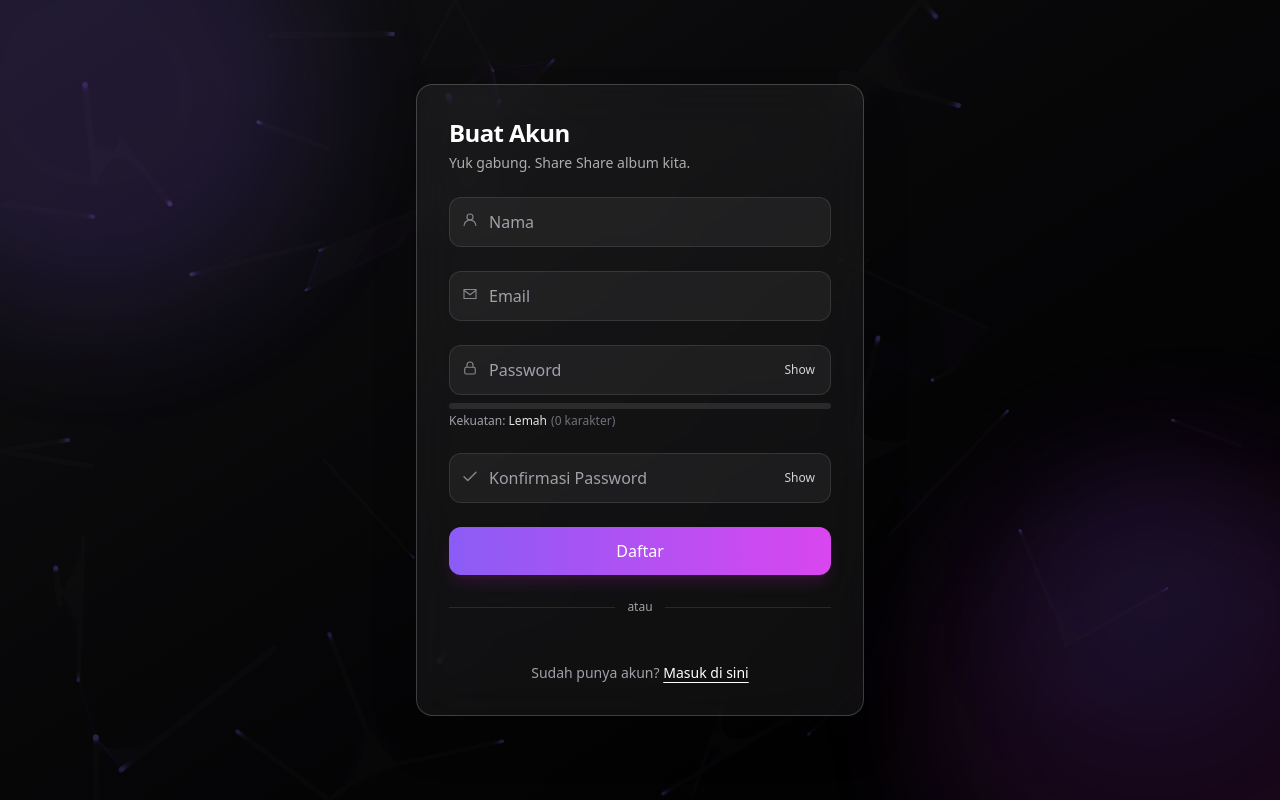
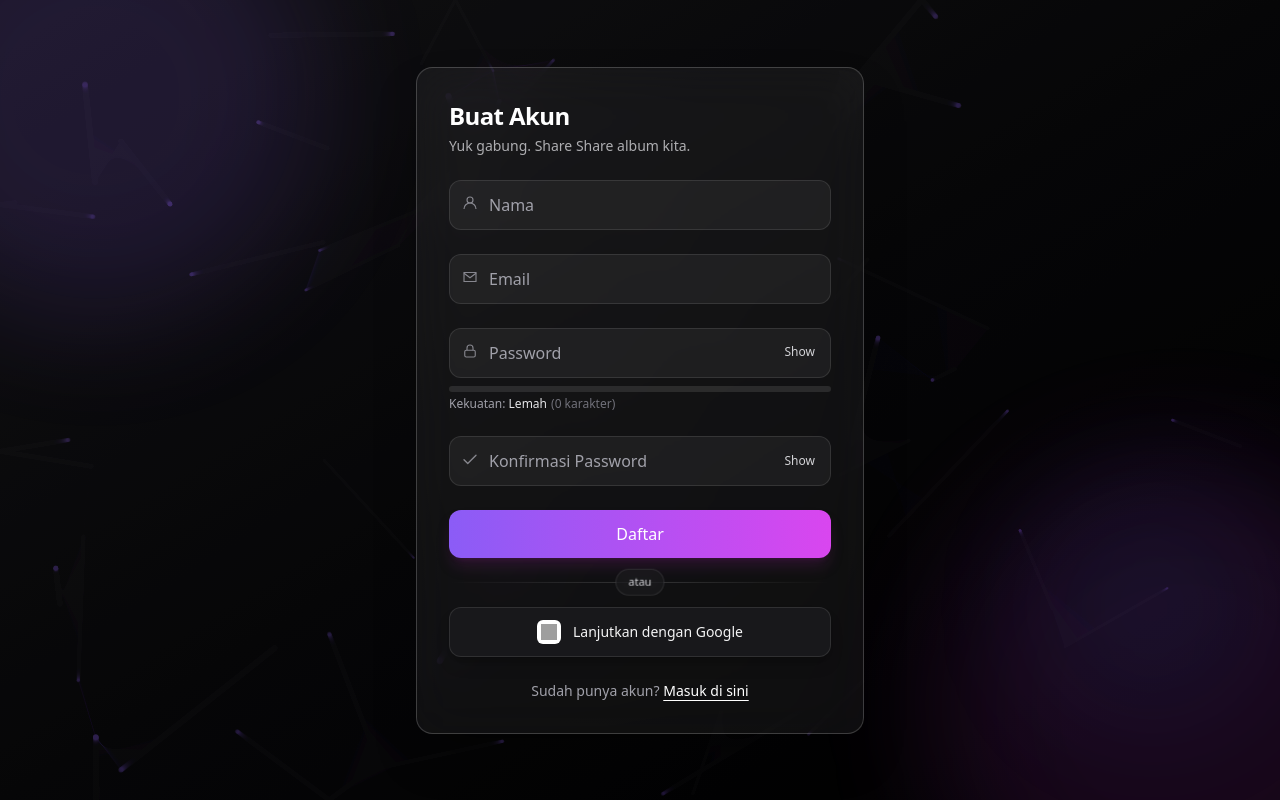
Before and after one commit to farrelabennaya/Sharebum-Fe, a React (Vite) app: page /register in a window 1280 px wide. Built offline with nearby package versions, Linux system fonts and the light colour scheme; grey boxes are pictures that could not be loaded.

Commit message:
Google button fix

```diff
--- a/src/pages/Login.jsx
+++ b/src/pages/Login.jsx
@@ -56,10 +56,12 @@ export default function Login({ embedded = false }) {
   useEffect(() => {
     if (ready && googleBtnRef.current) {
       renderButton(googleBtnRef.current, {
-        theme: "filled_black", // biar match UI
+        theme: "filled_black",
         size: "large",
         shape: "pill",
-        width: 310, // atau biarkan auto
+        text: "signin_with",
+        logo_alignment: "left",
+        width: "100%", // penting biar area klik/DOM pas
       });
     }
   }, [ready, renderButton]);
@@ -149,8 +151,16 @@ export default function Login({ embedded = false }) {
               ].join(" ")}
             >
               <svg width="18" height="18" viewBox="0 0 24 24" fill="none">
-                <path d="M4 6h16v12H4z" stroke="currentColor" strokeWidth="1.5" />
-                <path d="m4 7 8 6 8-6" stroke="currentColor" strokeWidth="1.5" />
+                <path
+                  d="M4 6h16v12H4z"
+                  stroke="currentColor"
+                  strokeWidth="1.5"
+                />
+                <path
+                  d="m4 7 8 6 8-6"
+                  stroke="currentColor"
+                  strokeWidth="1.5"
+                />
               </svg>
             </span>
             <label
@@ -240,7 +250,9 @@ export default function Login({ embedded = false }) {
               type="button"
               onClick={() => setShowPass((v) => !v)}
               className="absolute right-2 top-[0.8rem] transition-all duration-200 rounded-lg px-2 py-1 text-xs text-zinc-300 hover:text-white hover:bg-white/10 peer-focus:top-[1.05rem] peer-[&:not(:placeholder-shown)]:top-[1.05rem]"
-              aria-label={showPass ? "Sembunyikan password" : "Tampilkan password"}
+              aria-label={
+                showPass ? "Sembunyikan password" : "Tampilkan password"
+              }
             >
               {showPass ? "Hide" : "Show"}
             </button>
@@ -255,10 +267,16 @@ export default function Login({ embedded = false }) {
         {/* Options + Submit */}
         <div className="flex items-center justify-between text-sm">
           <label className="inline-flex items-center gap-2 select-none text-zinc-300">
-            <input type="checkbox" className="size-4 rounded border-white/20 bg-white/5" />
+            <input
+              type="checkbox"
+              className="size-4 rounded border-white/20 bg-white/5"
+            />
             Ingat saya
           </label>
-          <Link to="/forgot" className="text-zinc-300 hover:text-white underline underline-offset-4">
+          <Link
+            to="/forgot"
+            className="text-zinc-300 hover:text-white underline underline-offset-4"
+          >
             Lupa password?
           </Link>
         </div>
@@ -277,9 +295,25 @@ export default function Login({ embedded = false }) {
           <span className="pointer-events-none absolute inset-0 translate-y-[-100%] bg-gradient-to-b from-white/20 to-transparent opacity-0 transition group-hover:opacity-100 group-hover:translate-y-0" />
           <span className="inline-flex items-center justify-center gap-2 font-medium">
             {loading && (
-              <svg className="size-4 animate-spin" viewBox="0 0 24 24" fill="none">
-                <circle className="opacity-25" cx="12" cy="12" r="10" stroke="currentColor" strokeWidth="3"></circle>
-                <path className="opacity-75" d="M4 12a8 8 0 0 1 8-8" stroke="currentColor" strokeWidth="3"></path>
+              <svg
+                className="size-4 animate-spin"
+                viewBox="0 0 24 24"
+                fill="none"
+              >
+                <circle
+                  className="opacity-25"
+                  cx="12"
+                  cy="12"
+                  r="10"
+                  stroke="currentColor"
+                  strokeWidth="3"
+                ></circle>
+                <path
+                  className="opacity-75"
+                  d="M4 12a8 8 0 0 1 8-8"
+                  stroke="currentColor"
+                  strokeWidth="3"
+                ></path>
               </svg>
             )}
             {loading ? "Memproses…" : "Masuk"}
@@ -287,23 +321,95 @@ export default function Login({ embedded = false }) {
         </button>
 
         {/* --- Separator + Google Button --- */}
-        <div className="relative">
-          <div className="my-2 h-px bg-white/10" />
-          <div className="absolute -top-3 left-1/2 -translate-x-1/2 bg-white/5 px-2 text-xs text-zinc-400">
+        <div className="relative my-4">
+          <div className="h-px bg-gradient-to-r from-transparent via-white/15 to-transparent" />
+          <span
+            className="absolute left-1/2 top-1/2 -translate-x-1/2 -translate-y-1/2
+                   rounded-full border border-white/10 bg-zinc-900/70 px-3 py-1
+                   text-[11px] font-medium text-zinc-300 backdrop-blur"
+          >
             atau
-          </div>
+          </span>
         </div>
 
-        <div className="flex flex-col items-center gap-3">
-          <div ref={googleBtnRef} className="w-full flex justify-center" />
-          {gLoading && (
-            <div className="text-xs text-zinc-400">Memproses login Google…</div>
-          )}
+        {/* Wrapper relatif: simpan tombol GIS tak terlihat + tombol custom terlihat */}
+        <div className="relative">
+          {/* 1) Tombol GIS (ID token) disembunyikan tapi tetap ada di DOM */}
+          <div
+            ref={googleBtnRef}
+            className={[
+              "absolute inset-0 opacity-0 pointer-events-none",
+              // pastikan ukurannya full biar area kliknya sinkron kalau dibutuhkan
+              "[&>div]:w-full [&>div>div]:w-full",
+            ].join(" ")}
+          />
+
+          {/* 2) Tombol custom yang tampil — klik ini memicu klik tombol GIS */}
+          <button
+            type="button"
+            onClick={() => {
+              // cari elemen tombol dari GIS dan trigger click
+              const btn =
+                googleBtnRef.current?.querySelector('div[role="button"]') ||
+                googleBtnRef.current?.firstElementChild;
+              btn?.dispatchEvent(
+                new MouseEvent("click", {
+                  bubbles: true,
+                  cancelable: true,
+                  view: window,
+                })
+              );
+            }}
+            disabled={gLoading || !ready}
+            className={[
+              "w-full inline-flex items-center justify-center gap-3 rounded-xl px-4 py-3",
+              "bg-zinc-900 hover:bg-zinc-800 border border-white/10",
+              "text-zinc-100 text-sm transition",
+              "shadow-lg shadow-black/20",
+              "disabled:opacity-60 disabled:cursor-not-allowed",
+              "focus:outline-none focus:ring-2 focus:ring-white/20 active:scale-[0.99]",
+            ].join(" ")}
+          >
+            <span className="inline-grid place-items-center w-6 h-6 rounded-md bg-white">
+              <img
+                src="https://www.gstatic.com/images/branding/product/2x/googleg_48dp.png"
+                alt=""
+                className="w-4 h-4"
+              />
+            </span>
+            <span className="font-medium">Login dengan Google</span>
+
+            {gLoading && (
+              <svg
+                className="ml-auto size-4 animate-spin"
+                viewBox="0 0 24 24"
+                fill="none"
+                aria-hidden
+              >
+                <circle
+                  cx="12"
+                  cy="12"
+                  r="10"
+                  stroke="currentColor"
+                  strokeWidth="3"
+                  opacity=".25"
+                />
+                <path
+                  d="M4 12a8 8 0 0 1 8-8"
+                  stroke="currentColor"
+                  strokeWidth="3"
+                />
+              </svg>
+            )}
+          </button>
         </div>
 
         <p className="text-sm text-zinc-400 text-center">
           Belum punya akun?{" "}
-          <Link to="/register" className="text-white underline underline-offset-4 hover:opacity-90">
+          <Link
+            to="/register"
+            className="text-white underline underline-offset-4 hover:opacity-90"
+          >
             Bikin di sini
           </Link>
         </p>
@@ -315,7 +421,10 @@ export default function Login({ embedded = false }) {
 
   return (
     <div className="relative min-h-svh flex items-center justify-center overflow-hidden bg-gradient-to-br from-zinc-900 via-zinc-950 to-black">
-      <div aria-hidden className="absolute inset-0 -z-10 overflow-hidden pointer-events-none">
+      <div
+        aria-hidden
+        className="absolute inset-0 -z-10 overflow-hidden pointer-events-none"
+      >
         <div className="absolute -top-40 -left-40 w-96 h-96 rounded-full bg-violet-500/20 blur-3xl animate-pulse" />
         <div className="absolute -bottom-48 -right-32 w-[28rem] h-[28rem] rounded-full bg-fuchsia-500/15 blur-3xl animate-pulse delay-1000" />
       </div>
--- a/src/pages/Register.jsx
+++ b/src/pages/Register.jsx
@@ -115,6 +115,7 @@ export default function Register() {
   const [err, setErr] = useState(null);
   const [fieldErrs, setFieldErrs] = useState({});
   const [busy, setBusy] = useState(false);
+  const [gLoading, setGLoading] = useState(false);
   const nav = useNavigate();
 
   useEffect(() => {
@@ -187,16 +188,26 @@ export default function Register() {
   // === GOOGLE LOGIN (render tombol + callback) ===
   useEffect(() => {
     if (!GOOGLE_CLIENT_ID) return;
-    if (!window.google || !window.google.accounts || !document.getElementById("gsi-btn-reg")) return;
+    if (
+      !window.google ||
+      !window.google.accounts ||
+      !document.getElementById("gsi-btn-reg")
+    )
+      return;
 
     const handleCredentialResponse = async (res) => {
-      // res.credential = id_token
       try {
-        const out = await apiPost("/api/auth/google", { id_token: res.credential });
+        setErr(null);
+        setGLoading(true); // ← start loading
+        const out = await apiPost("/api/auth/google", {
+          id_token: res.credential,
+        });
         localStorage.setItem("token", out.token);
         nav("/dashboard");
       } catch (e) {
         setErr(String(e?.message || "Login Google gagal"));
+      } finally {
+        setGLoading(false); // ← stop loading
       }
     };
 
@@ -208,14 +219,17 @@ export default function Register() {
     });
 
     // render button
-    window.google.accounts.id.renderButton(document.getElementById("gsi-btn-reg"), {
-      theme: "filled_black",
-      size: "large",
-      shape: "pill",
-      text: "continue_with",
-      logo_alignment: "left",
-      width: 310,
-    });
+    window.google.accounts.id.renderButton(
+      document.getElementById("gsi-btn-reg"),
+      {
+        theme: "filled_black",
+        size: "large",
+        shape: "pill",
+        text: "continue_with",
+        logo_alignment: "left",
+        width: "100%", // ← dari 310 jadi full-width
+      }
+    );
 
     // optional: One Tap
     // window.google.accounts.id.prompt();
@@ -314,8 +328,18 @@ export default function Register() {
               ].join(" ")}
             >
               <svg width="18" height="18" viewBox="0 0 24 24" fill="none">
-                <circle cx="12" cy="8" r="4" stroke="currentColor" strokeWidth="1.5" />
-                <path d="M4 20a8 8 0 0 1 16 0" stroke="currentColor" strokeWidth="1.5" />
+                <circle
+                  cx="12"
+                  cy="8"
+                  r="4"
+                  stroke="currentColor"
+                  strokeWidth="1.5"
+                />
+                <path
+                  d="M4 20a8 8 0 0 1 16 0"
+                  stroke="currentColor"
+                  strokeWidth="1.5"
+                />
               </svg>
             </span>
             <label
@@ -360,8 +384,16 @@ export default function Register() {
               ].join(" ")}
             >
               <svg width="18" height="18" viewBox="0 0 24 24" fill="none">
-                <path d="M4 6h16v12H4z" stroke="currentColor" strokeWidth="1.5" />
-                <path d="m4 7 8 6 8-6" stroke="currentColor" strokeWidth="1.5" />
+                <path
+                  d="M4 6h16v12H4z"
+                  stroke="currentColor"
+                  strokeWidth="1.5"
+                />
+                <path
+                  d="m4 7 8 6 8-6"
+                  stroke="currentColor"
+                  strokeWidth="1.5"
+                />
               </svg>
             </span>
             <label
@@ -409,8 +441,20 @@ export default function Register() {
                 ].join(" ")}
               >
                 <svg width="18" height="18" viewBox="0 0 24 24" fill="none">
-                  <rect x="5" y="11" width="14" height="9" rx="2" stroke="currentColor" strokeWidth="1.5" />
-                  <path d="M8 11V8a4 4 0 0 1 8 0v3" stroke="currentColor" strokeWidth="1.5" />
+                  <rect
+                    x="5"
+                    y="11"
+                    width="14"
+                    height="9"
+                    rx="2"
+                    stroke="currentColor"
+                    strokeWidth="1.5"
+                  />
+                  <path
+                    d="M8 11V8a4 4 0 0 1 8 0v3"
+                    stroke="currentColor"
+                    strokeWidth="1.5"
+                  />
                 </svg>
               </span>
               <label
@@ -433,7 +477,9 @@ export default function Register() {
                   "top-[0.8rem] transition-all duration-200",
                   "peer-focus:top-[1.05rem] peer-[&:not(:placeholder-shown)]:top-[1.05rem]",
                 ].join(" ")}
-                aria-label={showPass ? "Sembunyikan password" : "Tampilkan password"}
+                aria-label={
+                  showPass ? "Sembunyikan password" : "Tampilkan password"
+                }
               >
                 {showPass ? "Hide" : "Show"}
               </button>
@@ -450,7 +496,9 @@ export default function Register() {
               </div>
               <p className="mt-1 text-xs text-zinc-400">
                 Kekuatan: <span className="text-zinc-200">{pwd.label}</span>
-                <span className="ml-1 text-zinc-500">({password.length || 0} karakter)</span>
+                <span className="ml-1 text-zinc-500">
+                  ({password.length || 0} karakter)
+                </span>
               </p>
             </div>
           </div>
@@ -467,7 +515,9 @@ export default function Register() {
                 "peer w-full rounded-xl bg-white/5 pl-10 pr-14 text-white placeholder-transparent",
                 "border border-white/10 focus:border-violet-400/40 outline-none transition-all duration-200",
                 "pt-3 pb-3 focus:pt-5 [&:not(:placeholder-shown)]:pt-5",
-                mismatch ? "ring-1 ring-amber-500/40" : "focus:ring-1 focus:ring-violet-400/30",
+                mismatch
+                  ? "ring-1 ring-amber-500/40"
+                  : "focus:ring-1 focus:ring-violet-400/30",
               ].join(" ")}
               autoComplete="new-password"
               aria-invalid={mismatch}
@@ -480,7 +530,13 @@ export default function Register() {
               ].join(" ")}
             >
               <svg width="18" height="18" viewBox="0 0 24 24" fill="none">
-                <path d="M20 7 9 18l-5-5" stroke="currentColor" strokeWidth="1.8" strokeLinecap="round" strokeLinejoin="round" />
+                <path
+                  d="M20 7 9 18l-5-5"
+                  stroke="currentColor"
+                  strokeWidth="1.8"
+                  strokeLinecap="round"
+                  strokeLinejoin="round"
+                />
               </svg>
             </span>
             <label
@@ -499,11 +555,17 @@ export default function Register() {
               type="button"
               onClick={() => setShowPass2((v) => !v)}
               className="absolute right-2 top-1/2 -translate-y-1/2 rounded-lg px-2 py-1 text-xs text-zinc-300 hover:text-white hover:bg-white/10 transition"
-              aria-label={showPass2 ? "Sembunyikan konfirmasi" : "Tampilkan konfirmasi"}
+              aria-label={
+                showPass2 ? "Sembunyikan konfirmasi" : "Tampilkan konfirmasi"
+              }
             >
               {showPass2 ? "Hide" : "Show"}
             </button>
-            {mismatch && <p className="text-xs text-amber-300 mt-1">Konfirmasi password belum sama.</p>}
+            {mismatch && (
+              <p className="text-xs text-amber-300 mt-1">
+                Konfirmasi password belum sama.
+              </p>
+            )}
           </div>
 
           {/* Submit */}
@@ -521,29 +583,123 @@ export default function Register() {
             <span className="pointer-events-none absolute inset-0 translate-y-[-100%] bg-gradient-to-b from-white/20 to-transparent opacity-0 transition group-hover:opacity-100 group-hover:translate-y-0" />
             <span className="inline-flex items-center justify-center gap-2 font-medium">
               {busy && (
-                <svg className="size-4 animate-spin" viewBox="0 0 24 24" fill="none">
-                  <circle className="opacity-25" cx="12" cy="12" r="10" stroke="currentColor" strokeWidth="3"></circle>
-                  <path className="opacity-75" d="M4 12a8 8 0 0 1 8-8" stroke="currentColor" strokeWidth="3"></path>
+                <svg
+                  className="size-4 animate-spin"
+                  viewBox="0 0 24 24"
+                  fill="none"
+                >
+                  <circle
+                    className="opacity-25"
+                    cx="12"
+                    cy="12"
+                    r="10"
+                    stroke="currentColor"
+                    strokeWidth="3"
+                  ></circle>
+                  <path
+                    className="opacity-75"
+                    d="M4 12a8 8 0 0 1 8-8"
+                    stroke="currentColor"
+                    strokeWidth="3"
+                  ></path>
                 </svg>
               )}
               {busy ? "Mendaftar…" : "Daftar"}
             </span>
           </button>
 
-          {/* OR + Google Button */}
-          <div className="my-2 flex items-center gap-3">
-            <div className="h-px flex-1 bg-white/10" />
-            <span className="text-xs text-zinc-400">atau</span>
-            <div className="h-px flex-1 bg-white/10" />
+          {/* OR + Google (custom look, same flow) */}
+          <div className="relative my-4">
+            <div className="h-px bg-gradient-to-r from-transparent via-white/15 to-transparent" />
+            <span
+              className="absolute left-1/2 top-1/2 -translate-x-1/2 -translate-y-1/2
+                   rounded-full border border-white/10 bg-zinc-900/70 px-3 py-1
+                   text-[11px] font-medium text-zinc-300 backdrop-blur"
+            >
+              atau
+            </span>
           </div>
-          <div className="flex justify-center">
-            <div id="gsi-btn-reg" />
+
+          <div className="relative">
+            {/* 1) Tombol GIS disembunyikan tapi tetap ada (biar fungsinya jalan) */}
+            <div
+              id="gsi-btn-reg"
+              className={[
+                "absolute inset-0 opacity-0 pointer-events-none",
+                // bikin ukurannya ngikut full:
+                "[&>div]:w-full [&>div>div]:w-full",
+              ].join(" ")}
+            />
+
+            {/* 2) Tombol custom yang kelihatan (proxy click ke GIS) */}
+            <button
+              type="button"
+              onClick={() => {
+                const host = document.getElementById("gsi-btn-reg");
+                const btn =
+                  host?.querySelector('div[role="button"]') ||
+                  host?.firstElementChild;
+                btn?.dispatchEvent(
+                  new MouseEvent("click", {
+                    bubbles: true,
+                    cancelable: true,
+                    view: window,
+                  })
+                );
+              }}
+              disabled={gLoading}
+              className={[
+                "w-full inline-flex items-center justify-center gap-3 rounded-xl px-4 py-3",
+                "bg-zinc-900 hover:bg-zinc-800 border border-white/10",
+                "text-zinc-100 text-sm transition",
+                "shadow-lg shadow-black/20",
+                "focus:outline-none focus:ring-2 focus:ring-white/20 active:scale-[0.99]",
+              ].join(" ")}
+            >
+              <span className="inline-grid place-items-center w-6 h-6 rounded-md bg-white">
+                <img
+                  src="https://www.gstatic.com/images/branding/product/2x/googleg_48dp.png"
+                  alt=""
+                  className="w-4 h-4"
+                />
+              </span>
+              <span className="font-medium">Lanjutkan dengan Google</span>
+
+              {gLoading && (
+                <svg
+                  className="ml-auto size-4 animate-spin"
+                  viewBox="0 0 24 24"
+                  fill="none"
+                  aria-hidden
+                >
+                  <circle
+                    cx="12"
+                    cy="12"
+                    r="10"
+                    stroke="currentColor"
+                    strokeWidth="3"
+                    opacity=".25"
+                  />
+                  <path
+                    d="M4 12a8 8 0 0 1 8-8"
+                    stroke="currentColor"
+                    strokeWidth="3"
+                  />
+                </svg>
+              )}
+            </button>
+
+            {/* (Opsional) overlay loading ketika lagi proses */}
+            {/* Kalau kamu punya state loading Google, bisa tambahkan overlay di sini */}
           </div>
 
           {/* Footer */}
           <p className="text-sm text-zinc-400 text-center">
             Sudah punya akun?{" "}
-            <Link to="/" className="text-white underline underline-offset-4 hover:opacity-90">
+            <Link
+              to="/"
+              className="text-white underline underline-offset-4 hover:opacity-90"
+            >
               Masuk di sini
             </Link>
           </p>
```
